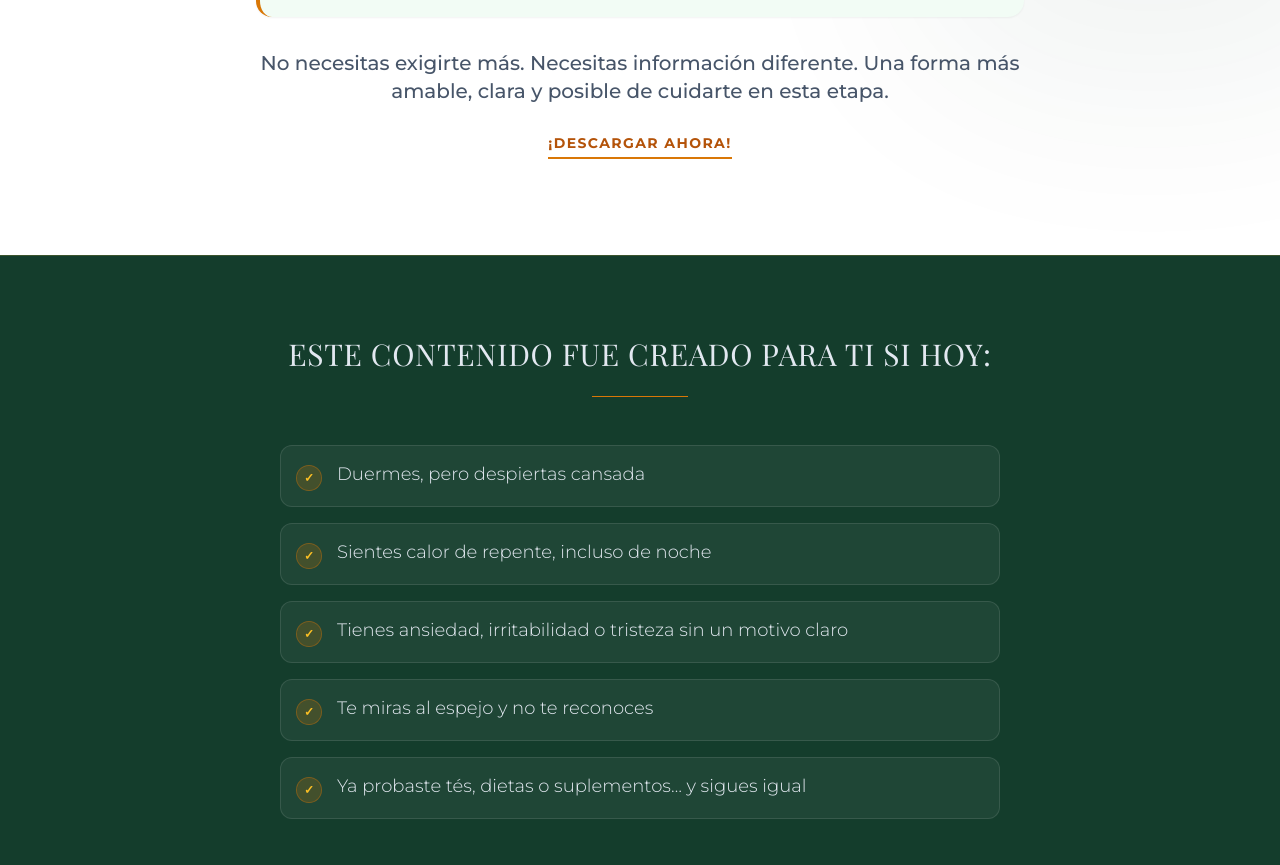
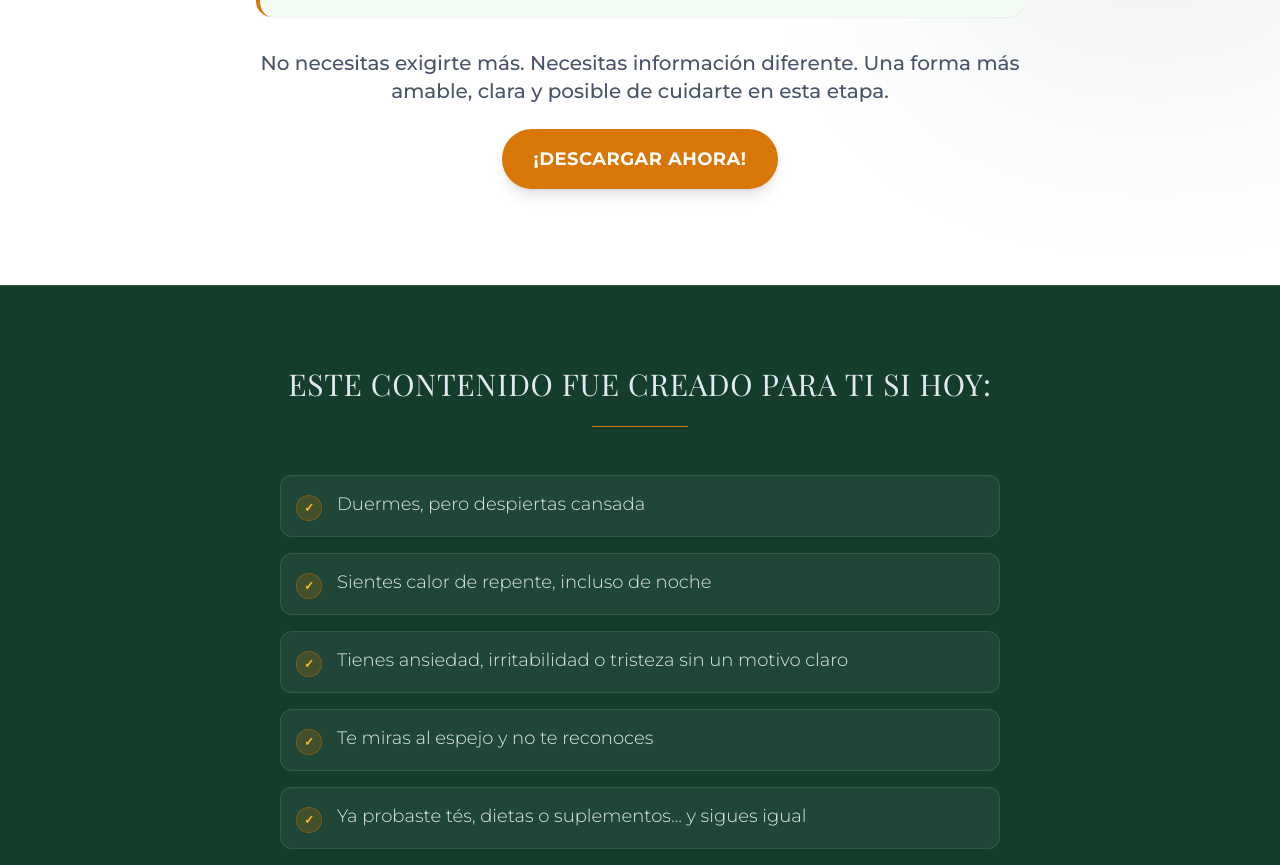
Before and after one commit to Oseias623/lumina-landing-page-generator, a React (Vite) app: page / in a window 1280 px wide. Shown: the part 1537-2402 px from the top of the page. Built offline with nearby package versions, Linux system fonts and the light colour scheme; a web font is replaced by a local one.

Commit message:
Enhance CTA button styling in ProblemSection

```diff
--- a/components/ProblemSection.tsx
+++ b/components/ProblemSection.tsx
@@ -82,7 +82,7 @@ const ProblemSection: React.FC<ProblemSectionProps> = ({ content }) => {
                 href={content.checkoutUrl || "#pricing"}
                 target={content.checkoutUrl ? "_blank" : "_self"}
                 rel={content.checkoutUrl ? "noopener noreferrer" : ""}
-                className="inline-block text-gold-600 font-bold border-b-2 border-gold-500 hover:text-gold-700 transition-colors uppercase tracking-widest text-sm py-1"
+                className="inline-block bg-gold-500 text-white font-bold text-lg px-8 py-4 rounded-full shadow-lg hover:bg-gold-600 hover:shadow-gold-500/30 hover:scale-105 transform transition-all duration-300 uppercase tracking-wide"
               >
                 {content.cta}
               </a>
```
